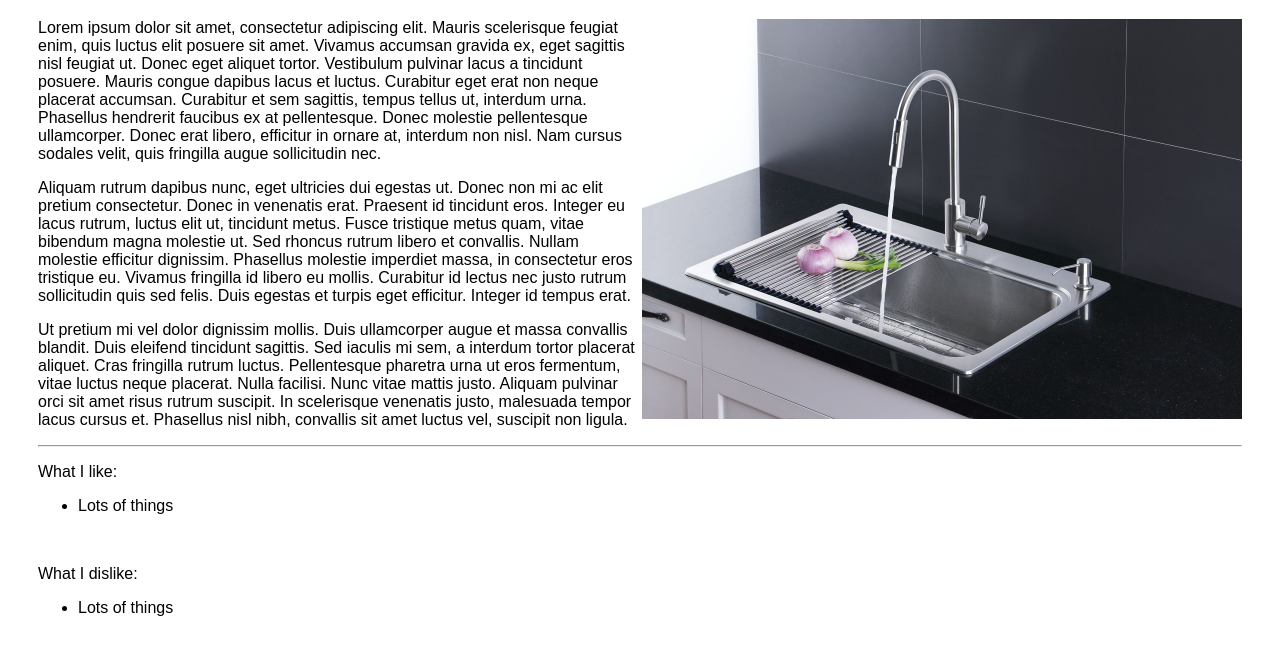
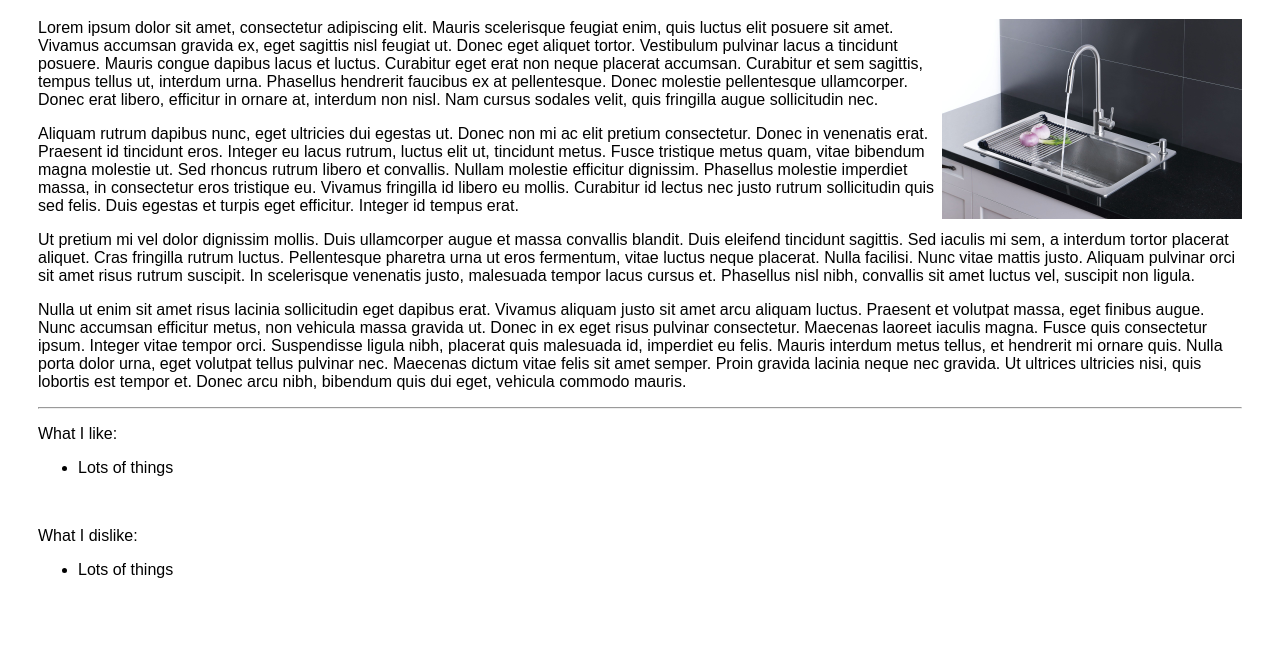
Before and after one commit to wesl5/portfolio, a plain HTML site: page index.html in a window 1280 px wide. Shown: the part 171-826 px from the top of the page. Drawn offline with Linux system fonts and the light colour scheme.

Commit message:
Image size and text tweaks.

```diff
--- a/index.html
+++ b/index.html
@@ -30,7 +30,7 @@
 
     <h1>Home</h1>
 
-    <img src="sink.jpg" align="right" height="400" width="600" alt="Sink">
+    <img src="sink.jpg" align="right" height="200" width="300" alt="Sink">
 
     <p>Lorem ipsum dolor sit amet, consectetur adipiscing elit. Mauris scelerisque feugiat enim, quis luctus elit posuere sit amet.
     Vivamus accumsan gravida ex, eget sagittis nisl feugiat ut. Donec eget aliquet tortor. Vestibulum pulvinar lacus a tincidunt posuere.
@@ -50,6 +50,13 @@
     In scelerisque venenatis justo, malesuada tempor lacus cursus et. Phasellus nisl nibh, convallis sit amet luctus vel, suscipit non
     ligula.</p>
 
+    <p>Nulla ut enim sit amet risus lacinia sollicitudin eget dapibus erat. Vivamus aliquam justo sit amet arcu aliquam luctus. Praesent
+    et volutpat massa, eget finibus augue. Nunc accumsan efficitur metus, non vehicula massa gravida ut. Donec in ex eget risus pulvinar
+    consectetur. Maecenas laoreet iaculis magna. Fusce quis consectetur ipsum. Integer vitae tempor orci. Suspendisse ligula nibh,
+    placerat quis malesuada id, imperdiet eu felis. Mauris interdum metus tellus, et hendrerit mi ornare quis. Nulla porta dolor urna,
+    eget volutpat tellus pulvinar nec. Maecenas dictum vitae felis sit amet semper. Proin gravida lacinia neque nec gravida. Ut ultrices
+    ultricies nisi, quis lobortis est tempor et. Donec arcu nibh, bibendum quis dui eget, vehicula commodo mauris.</p>
+
     <hr>
 
     <p>What I like:</p>
```
